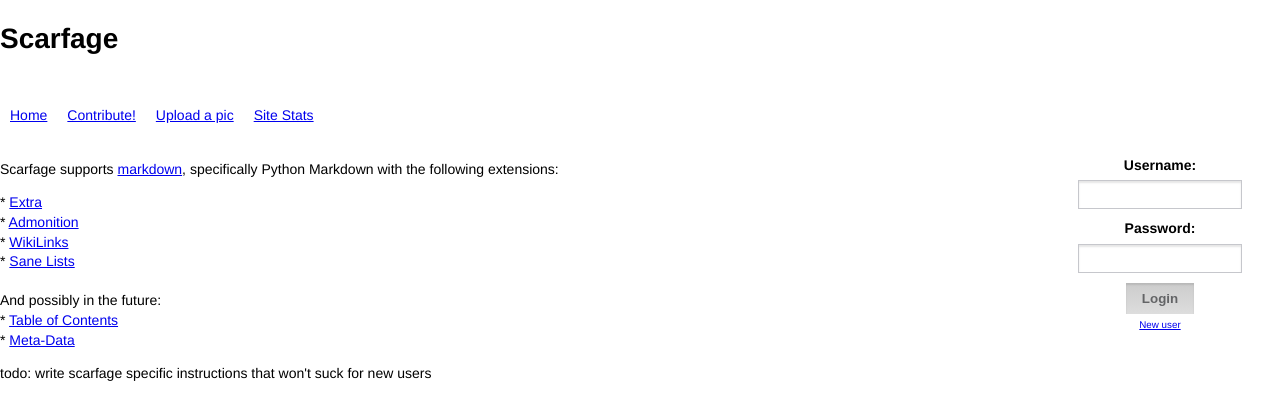
After one commit to subiki/scarfage, a Flask app: page /editinghelp in a window 1280 px wide. The commit adds this page. Shown: the top 420 px of the page. Run offline with Flask 2, Linux system fonts and the light colour scheme.

Commit message:
markdown extensions

```diff
--- a/scarf/items.py
+++ b/scarf/items.py
@@ -8,6 +8,7 @@ from debug import dbg
 from sql import read, doquery, sql_escape
 
 import markdown
+md_extensions = ['markdown.extensions.extra', 'markdown.extensions.admonition', 'markdown.extensions.wikilinks', 'markdown.extensions.sane_lists']
 
 import sys
 reload(sys)
@@ -21,6 +22,11 @@ def itemroot():
 def newitem():
     pd = pagedata()
     return render_template('contribute.html', pd=pd)
+
+@app.route('/editinghelp')
+def editinghelp():
+    pd = pagedata()
+    return render_template('editinghelp.html', pd=pd)
 
 @app.route('/item/<item_id>/reallydelete')
 def reallydelete_item(item_id):
@@ -79,7 +85,7 @@ def show_item(item_id, debug):
         sql = "SELECT body FROM itemedits WHERE uid = '%s';" % showitem.description
         showitem.description = doquery(sql)[0][0]
 
-        showitem.description_html = markdown.markdown(str(showitem.description))
+        showitem.description_html = markdown.markdown(str(showitem.description), md_extensions)
     except NoItem:
         return redirect("/item/" + item_id + "/edit")
 
@@ -138,7 +144,7 @@ def show_item_edit(item_id, edit, debug):
         showitem.old = True
         showitem.editid = edit
 
-        showitem.description_html = markdown.markdown(str(showitem.description))
+        showitem.description_html = markdown.markdown(str(showitem.description), md_extensions)
     except NoItem:
         return redirect("/item/" + item_id + "/edit")
 
--- /dev/null
+++ b/scarf/templates/editinghelp.html
@@ -0,0 +1,29 @@
+{% extends "layout.html" %}
+
+{% block body %}
+
+{% include "login.html" %}
+
+<p>Scarfage supports <a href="https://daringfireball.net/projects/markdown/syntax">markdown</a>, specifically Python Markdown with the following extensions:</p>
+
+* <a href="https://pythonhosted.org/Markdown/extensions/extra.html">Extra</a><br />
+* <a href="https://pythonhosted.org/Markdown/extensions/admonition.html">Admonition</a><br />
+* <a href="https://pythonhosted.org/Markdown/extensions/wikilinks.html">WikiLinks</a><br />
+* <a href="https://pythonhosted.org/Markdown/extensions/sane_lists.html">Sane Lists</a><br />
+<br />
+And possibly in the future:<br />
+* <a href="https://pythonhosted.org/Markdown/extensions/toc.html">Table of Contents</a><br />
+* <a href="https://pythonhosted.org/Markdown/extensions/meta_data.html">Meta-Data</a><br />
+
+<p>
+todo: write scarfage specific instructions that won't suck for new users
+</p>
+
+{% endblock %}
+
+{% block login %}
+
+<div id="login">
+</div>
+
+{% endblock %}
--- a/scarf/templates/image.html
+++ b/scarf/templates/image.html
@@ -12,9 +12,9 @@
 
 <table>
 <tr><th>Link</th><th><a href="https://daringfireball.net/projects/markdown/syntax">markdown syntax</a></th></tr>
-<tr><td><a href="/image/{{ pd.img.uid }}/preview">Preview</a></td><td>![preview](/image/{{ pd.img.uid }}/preview)</td></tr>
-<tr><td><a href="/image/{{ pd.img.uid }}/thumbnail">Thumbnail</a></td><td>![thumbnail](/image/{{ pd.img.uid }}/thumbnail)</td></tr>
-<tr><td><a href="/image/{{ pd.img.uid }}/full">Full</a></td><td>![full](/image/{{ pd.img.uid }}/full)</td></tr>
+<tr><td><a href="/image/{{ pd.img.uid }}/preview">Preview</a></td><td>![preview](/image/{{ pd.img.uid }}/preview "{{ pd.img.tag }}")</td></tr>
+<tr><td><a href="/image/{{ pd.img.uid }}/thumbnail">Thumbnail</a></td><td>![thumbnail](/image/{{ pd.img.uid }}/thumbnail "{{ pd.img.tag }}")</td></tr>
+<tr><td><a href="/image/{{ pd.img.uid }}/full">Full</a></td><td>![full](/image/{{ pd.img.uid }}/full "{{ pd.img.tag }}")</td></tr>
 </table>
 
 <form>Create a new item: <input name="name" type="text" value="Title of item"><input name="theneedful" type="button" value="Edit" onclick="location.href='/item/' + this.form.elements['name'].value">
```
